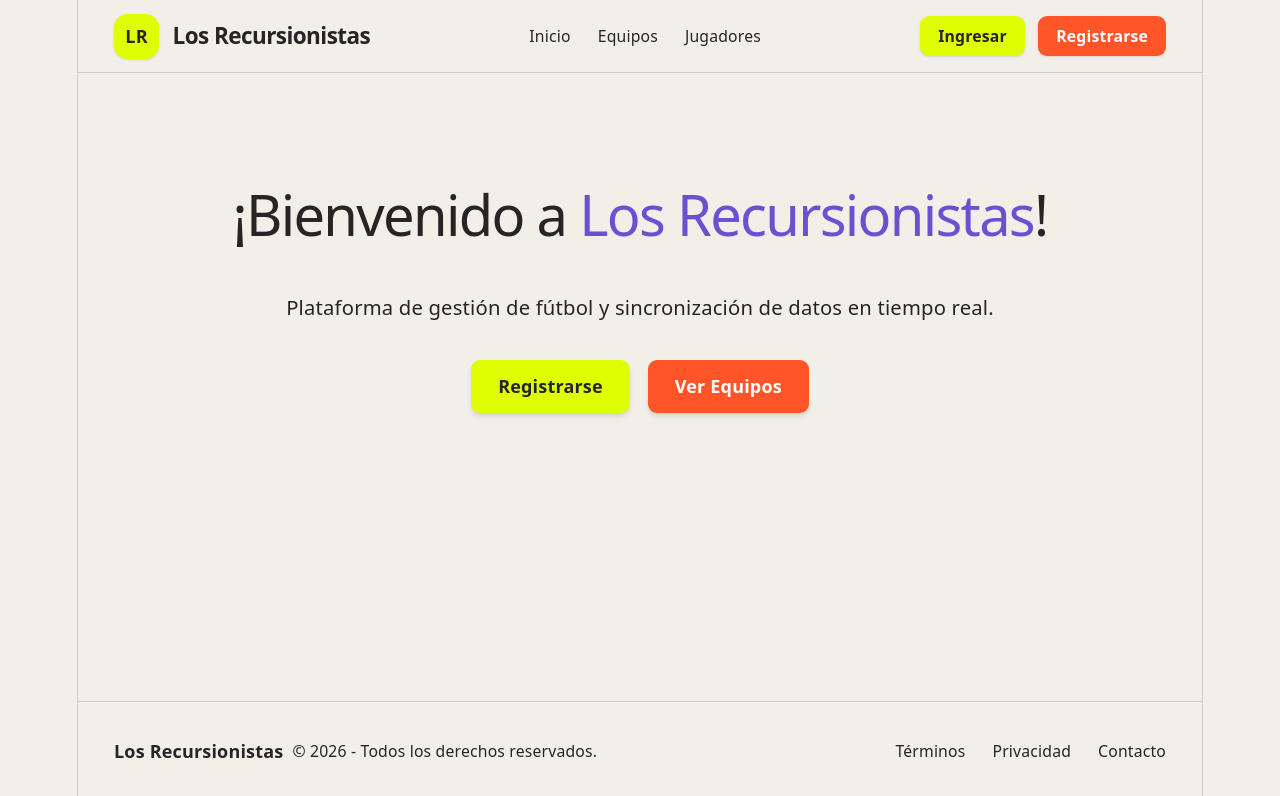
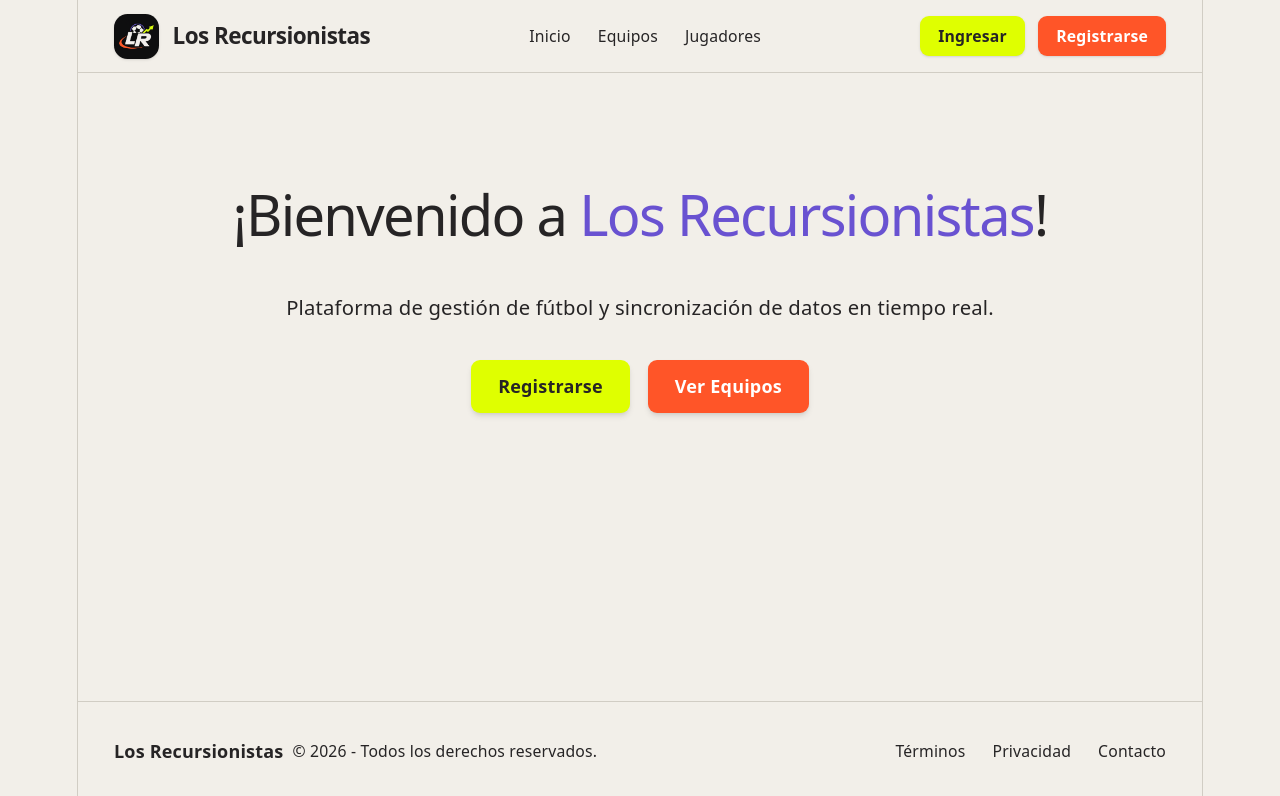
Before and after one commit to MunneLautaro/202602-Los-Recursionistas, a React (Vite) app in the folder frontend/: page / in a window 1280 px wide. Shown: the top 796 px of the page. Built offline with nearby package versions, Linux system fonts and the light colour scheme; no server answers.

Commit message:
se agrega logo personalizado

```diff
--- a/frontend/src/components/Header/Header.tsx
+++ b/frontend/src/components/Header/Header.tsx
@@ -16,7 +16,7 @@ export const Header: React.FC<HeaderProps> = ({
     <header className={headerStyles.header}>
       <div className={headerStyles.container}>
         <Link to="/" className={headerStyles.brandContainer}>
-          <div className={headerStyles.logo}>LR</div>
+          <img src="/logo2.png" alt="Logo" className={headerStyles.logo} />
           <span className={headerStyles.title}>{title}</span>
         </Link>
 
```
Also changed, not shown: frontend/public/logo2.png (added).
